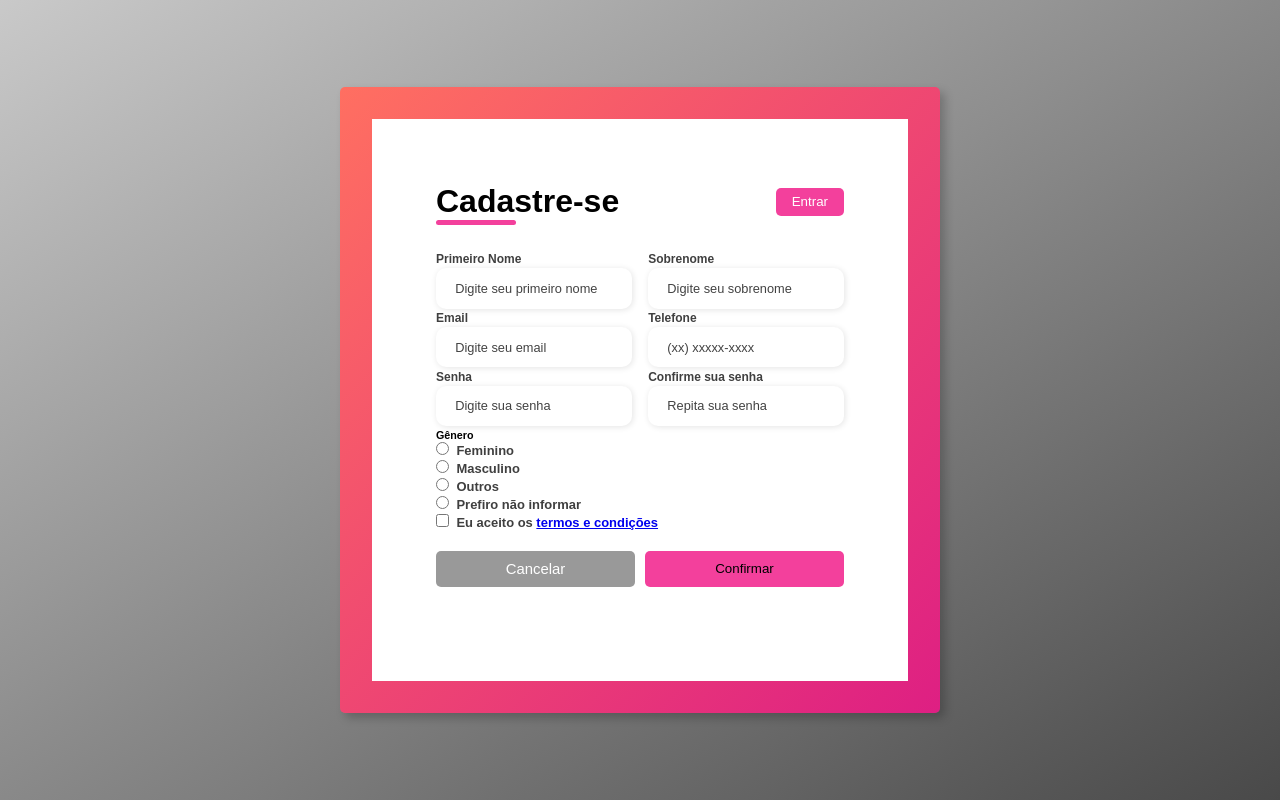
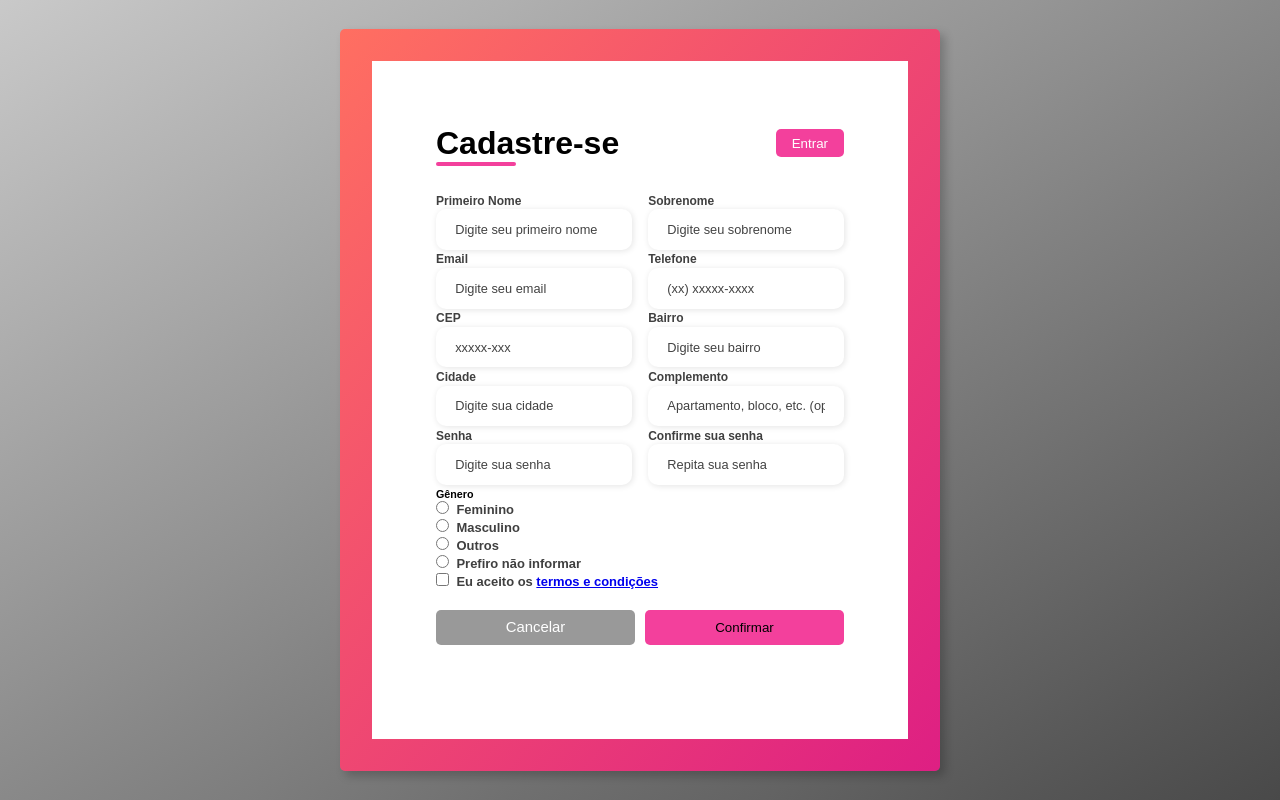
Before and after one commit to Daniiell99e/Backend_Tripnow, a Flask app: template app/templates/cadastro.html in a window 1280 px wide. Run offline with Flask 3, Linux system fonts and the light colour scheme; the template is opened without the code that fills it, so the values that code supplies are empty; parts of the project's set-up code (start-up, migrations or seed data) failed here and were passed over.

Commit message:
atualizaçoes da tela de cadastro
Comit da tela de cadastro com com os campos de endereço atualizados como o professsor sugeriu

```diff
--- a/app/templates/cadastro.html
+++ b/app/templates/cadastro.html
@@ -13,13 +13,14 @@
         </div>
         <main class="form">
             <div class="form">
-                <form id="cadastroForm" action="{{ url_for('main.processar_cadastro') }}" method="post">
+                <form id="cadastroForm" action="{{ url_for('main.add_usuario_formulario') }}" method="post">
+                    <input type="hidden" id="csrf_token" value="{{ csrf_token() }}">
                     <div class="form-header">
                         <div class="title">
                             <h1>Cadastre-se</h1>
                         </div>
                         <div class="login-button">
-                            <button><a href="#">Entrar</a></button>
+                            <button><a href="{{ url_for('main.login') }}">Entrar</a></button>
                         </div>
                     </div>
 
@@ -44,6 +45,27 @@
                             <input id="number" type="tel" name="number" placeholder="(xx) xxxxx-xxxx" required>
                             <span class="error-message" id="numberError">Por favor, insira um número de telefone válido no formato (xx) xxxxx-xxxx.</span>
                         </div>
+                         <div class="input-box">
+                             <label for="cep">CEP</label>
+                             <input id="cep" type="text" name="cep" placeholder="xxxxx-xxx" required>
+                             <span class="error-message" id="cepError">Por favor, insira um CEP válido.</span>
+                         </div>
+                         <div class="input-box">
+                             <label for="bairro">Bairro</label>
+                             <input id="bairro" type="text" name="bairro" placeholder="Digite seu bairro" required>
+                             <span class="error-message" id="bairroError">O campo "Bairro" é obrigatório.</span>
+                        </div>
+                        <div class="input-box">
+                             <label for="cidade">Cidade</label>
+                             <input id="cidade" type="text" name="cidade" placeholder="Digite sua cidade" required>
+                             <span class="error-message" id="cidadeError">O campo "Cidade" é obrigatório.</span>
+                        </div>
+                        <div class="input-box">
+                            <label for="complemento">Complemento</label>
+                            <input id="complemento" type="text" name="complemento" placeholder="Apartamento, bloco, etc. (opcional)">
+                            <span class="error-message" id="complementoError"></span>
+                        </div>
+
                         <div class="input-box">
                             <label for="password">Senha</label>
                             <input id="password" type="password" name="password" placeholder="Digite sua senha" required>
@@ -54,6 +76,7 @@
                             <input id="confirmpassword" type="password" name="confirmpassword" placeholder="Repita sua senha" required>
                             <span class="error-message" id="confirmPasswordError">As senhas não coincidem.</span>
                         </div>
+
                     </div>
 
                     <div class="gender-inputs">
@@ -63,22 +86,22 @@
 
                         <div class="gender-group">
                             <div class="gender-input">
-                                <input type="radio" id="female" name="gender" value="female">
+                                <input type="radio" id="female" name="gender" value="2">
                                 <label for="female">Feminino</label>
                             </div>
 
                             <div class="gender-input">
-                                <input type="radio" id="male" name="gender" value="male">
+                                <input type="radio" id="male" name="gender" value="1">
                                 <label for="male">Masculino</label>
                             </div>
 
                             <div class="gender-input">
-                                <input type="radio" id="others" name="gender" value="others">
+                                <input type="radio" id="others" name="gender" value="3">
                                 <label for="others">Outros</label>
                             </div>
 
                             <div class="gender-input">
-                                <input type="radio" id="none" name="gender" value="none">
+                                <input type="radio" id="none" name="gender" value="4">
                                 <label for="none">Prefiro não informar</label>
                             </div>
                         </div>
@@ -100,5 +123,15 @@
         </main>
     </div>
      <script src="{{ url_for('static', filename='js/cadastro.js') }}"></script>
+     <script>
+document.getElementById('cep').addEventListener('input', function (e) {
+    let cep = e.target.value.replace(/\D/g, ''); // Remove tudo que não é dígito
+    if (cep.length > 5) {
+        cep = cep.replace(/^(\d{5})(\d{0,3})/, '$1-$2');
+    }
+    e.target.value = cep;
+});
+</script>
+
  </body>
 </html>
```
